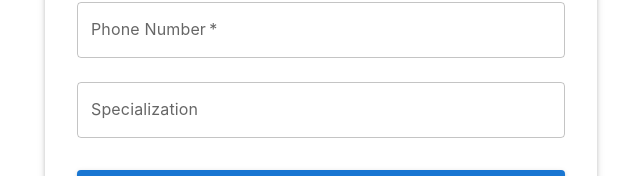
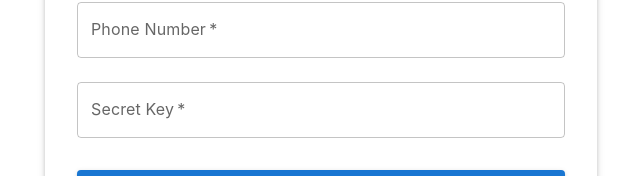
Before and after one commit to wellitzokays211/StreamLineX_MoE, a React (Create React App) app in the folder main_frontend/: page /site-engineer in a window 1280 px wide. Both pictures are taken after a click on the tab "REGISTER". Shown: the part 483-659 px from the top of the page, without its empty margins (319-959 px from the left). Built offline with nearby package versions, Linux system fonts and the light colour scheme.

Commit message:
secret key_se

```diff
--- a/main_frontend/src/components/Site_Engineer/SiteEngineerLogin.jsx
+++ b/main_frontend/src/components/Site_Engineer/SiteEngineerLogin.jsx
@@ -6,13 +6,12 @@ import { useNavigate } from 'react-router-dom';
 
 const SiteEngineerAuth = () => {
   const [activeTab, setActiveTab] = useState(0);
-  const [loginData, setLoginData] = useState({ email: '', password: '' });
-  const [registerData, setRegisterData] = useState({
+  const [loginData, setLoginData] = useState({ email: '', password: '' });  const [registerData, setRegisterData] = useState({
     name: '',
     email: '',
     password: '',
     tel_num: '',
-    specialization: ''
+    secretKey: ''
   });
   const [error, setError] = useState('');
   const [loading, setLoading] = useState(false);
@@ -67,6 +66,12 @@ const SiteEngineerAuth = () => {
     // Validate phone number
     if (!registerData.tel_num || !registerData.tel_num.match(/^0\d{9}$/)) {
       setError('Phone number must be 10 digits and start with 0');
+      return;
+    }
+
+    // Validate secret key
+    if (!registerData.secretKey || registerData.secretKey !== '5678') {
+      setError('Valid secret key is required');
       return;
     }
 
@@ -219,13 +224,14 @@ const SiteEngineerAuth = () => {
                 helperText={registerData.tel_num && !registerData.tel_num.match(/^0\d{9}$/)
                   ? "Phone number must be 10 digits and start with 0" : ""}
                 inputProps={{ inputMode: 'numeric', pattern: '[0-9]*' }}
-              />
-              <TextField
+              />              <TextField
                 margin="normal"
+                required
                 fullWidth
-                label="Specialization"
-                value={registerData.specialization}
-                onChange={(e) => setRegisterData({...registerData, specialization: e.target.value})}
+                label="Secret Key"
+                type="password"
+                value={registerData.secretKey}
+                onChange={(e) => setRegisterData({...registerData, secretKey: e.target.value})}
               />
               {error && (
                 <Typography color="error" variant="body2" sx={{ mt: 1 }}>
```
Also changed, not shown: 1 other file (tests, documents, lock files or other folders).
